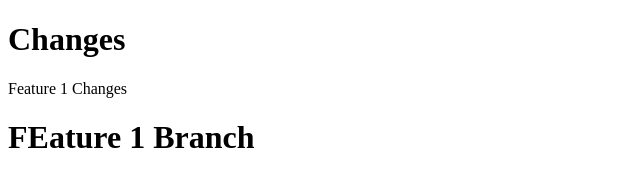
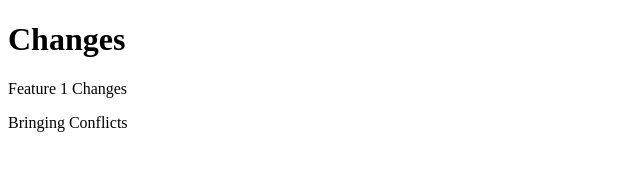
Before and after one commit to hashimbaigoff/gitEaxmple, a plain HTML site: page index.html in a window 1280 px wide. Shown: the whole page, without its empty margins (0-640 px from the left). Drawn offline with Linux system fonts and the light colour scheme.

Commit message:
Conflict

```diff
--- a/index.html
+++ b/index.html
@@ -8,6 +8,6 @@
 <body>
     <h1>Changes</h1>
     <p>Feature 1 Changes</p>
-    <h1>FEature 1 Branch</h1>
+    <p>Bringing Conflicts</p>
 </body>
 </html>
```
